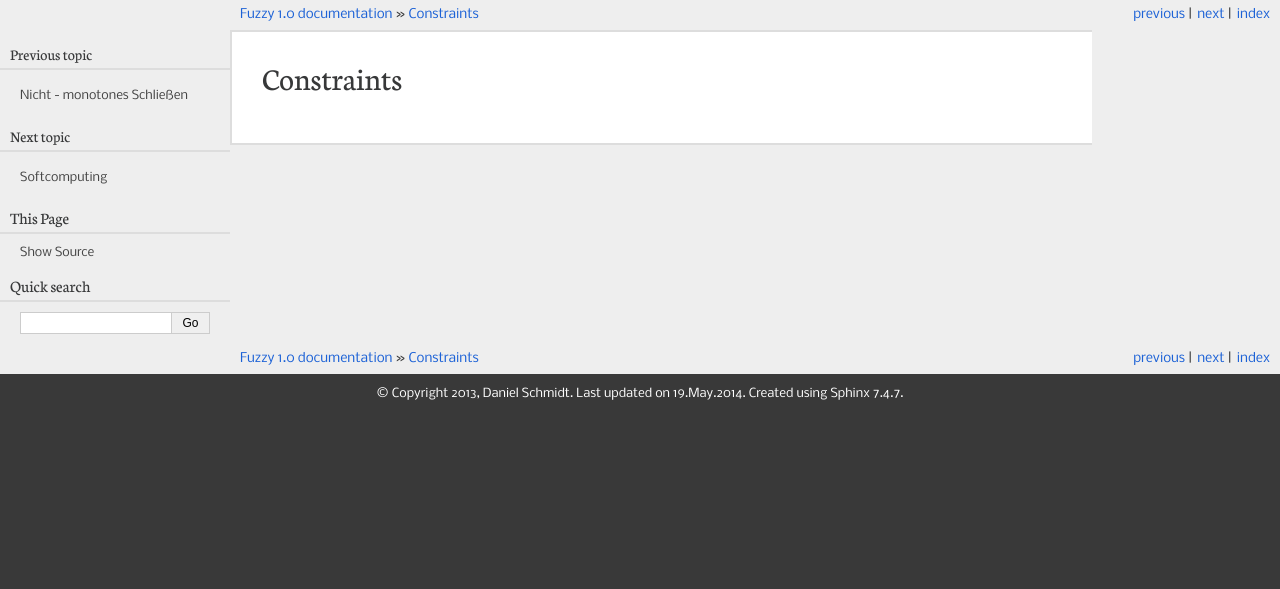
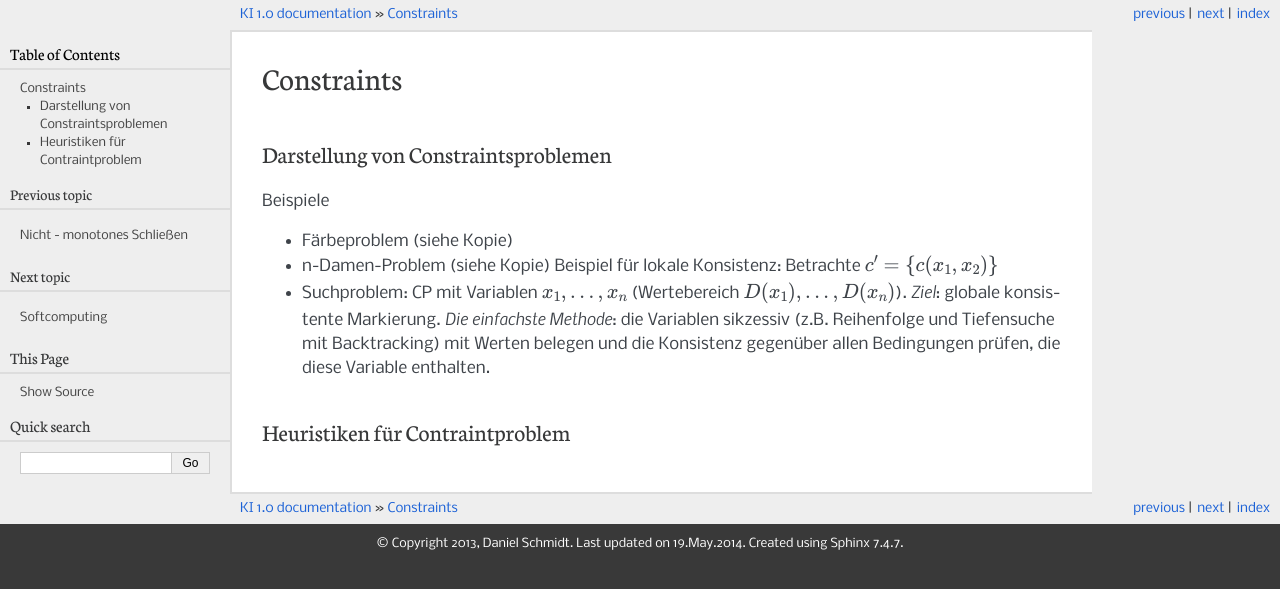
Before and after one commit to DanielMSchmidt/ki, a Sphinx documentation site: the page built from source/constraints.rst, in a window 1280 px wide. Shown: the top 589 px of the page. Built offline with Sphinx 7.4.7, drawn with Linux system fonts in a browser that asks for light colours; pages that are not in the unit, such as notebooks, are missing from menus.

Commit message:
vorlesung

```diff
--- a/source/conf.py
+++ b/source/conf.py
@@ -47,7 +47,7 @@ source_suffix = '.rst'
 master_doc = 'index'
 
 # General information about the project.
-project = u'Fuzzy'
+project = u'KI'
 copyright = u'2013, Daniel Schmidt'
 
 # The version info for the project you're documenting, acts as replacement for
@@ -244,8 +244,8 @@ man_pages = [
 # (source start file, target name, title, author,
 #  dir menu entry, description, category)
 texinfo_documents = [
-  ('index', 'Fuzzy', u'Fuzzy Documentation',
-   u'Daniel Schmidt', 'Fuzzy', 'One line description of project.',
+  ('index', 'KI', u'KI',
+   u'Daniel Schmidt', 'KI', 'This is a script of the KI course at CAU Kiel.',
    'Miscellaneous'),
 ]
 
--- a/source/constraints.rst
+++ b/source/constraints.rst
@@ -1,2 +1,15 @@
 Constraints
 ============
+
+Darstellung von Constraintsproblemen
+---------------------------------------
+
+Beispiele
+
+- Färbeproblem (siehe Kopie)
+- n-Damen-Problem (siehe Kopie)
+  Beispiel für lokale Konsistenz: Betrachte :math:`c' = \{c(x_1 , x_2)\}`
+- Suchproblem: CP mit Variablen :math:`x_1 ,..., x_n` (Wertebereich :math:`D(x_1), ..., D(x_n)`). *Ziel*: globale konsistente Markierung. *Die einfachste Methode*: die Variablen sikzessiv (z.B. Reihenfolge und Tiefensuche mit Backtracking) mit Werten belegen und die Konsistenz gegenüber allen Bedingungen prüfen, die diese Variable enthalten.
+
+Heuristiken für Contraintproblem
+-------------------------------------------
--- a/source/index.rst
+++ b/source/index.rst
@@ -1,5 +1,5 @@
-Fuzzy Methoden
-==============
+Künstliche Intelligenzen
+=========================
 
 Inhaltsverzeichnis:
 -------------------
```
